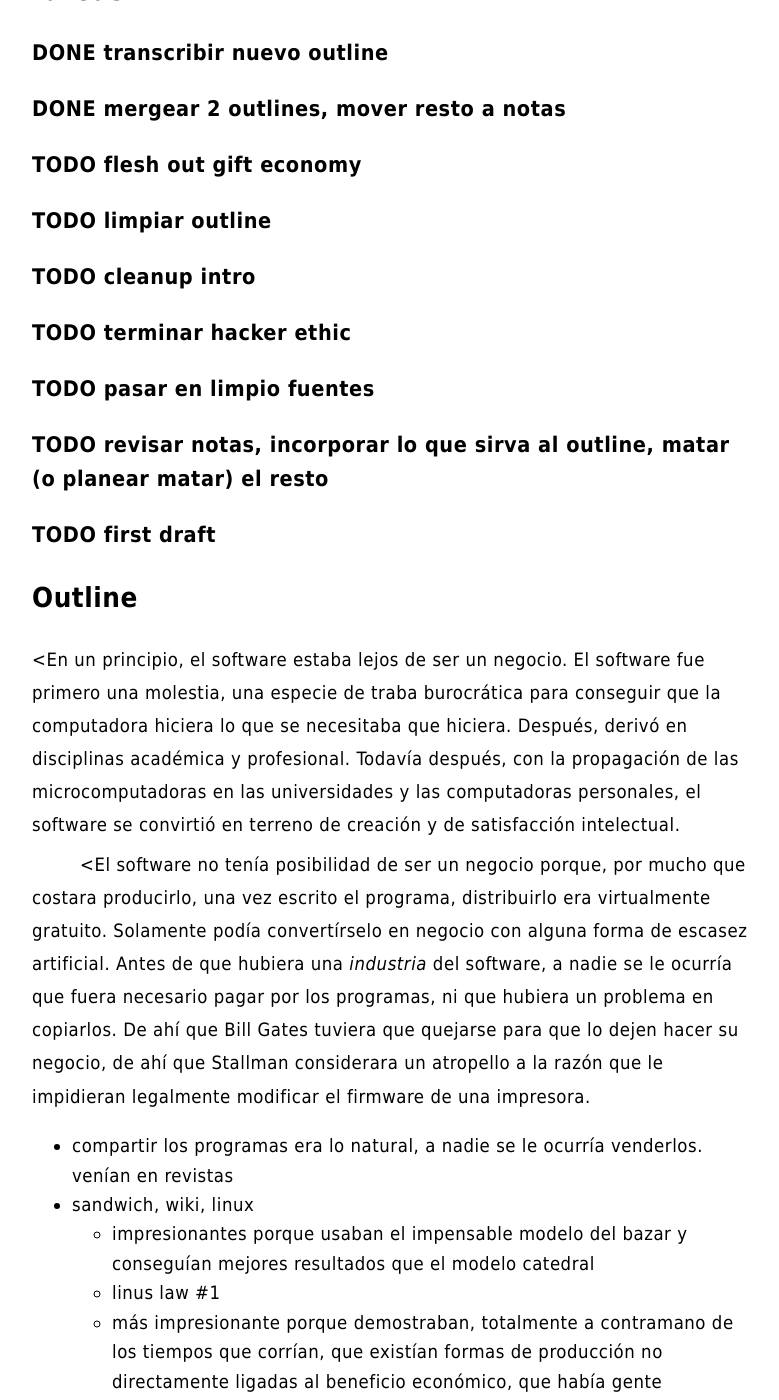
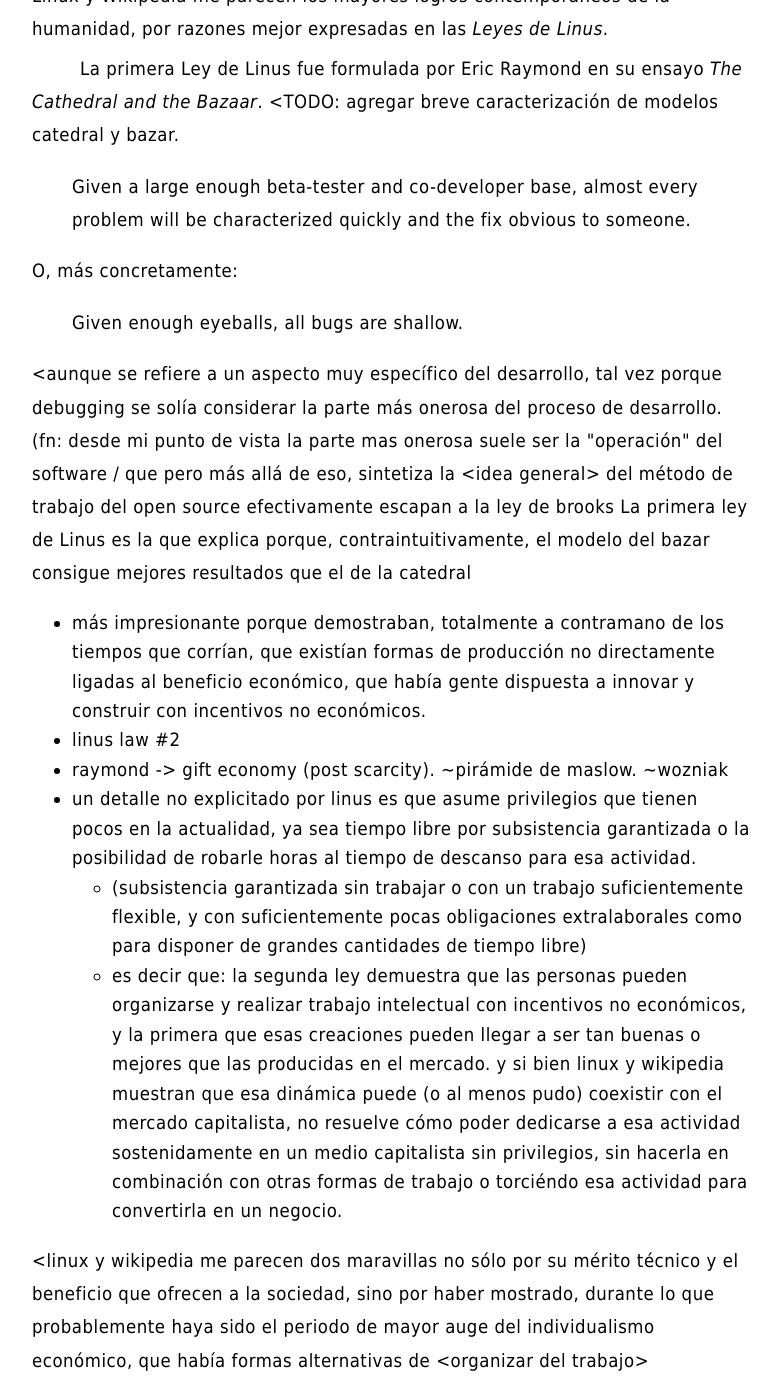
Before and after one commit to facundoolano/olano.dev, a Jekyll site: the page built from _posts/2023-11-05-derivas-del-bazar.html, in a window 1280 px wide and 1400 px high, scrolled down 273 px. Shown: the whole window, without its empty margins (248-1027 px from the left). Built offline with Jekyll 4.4.1, drawn with Linux system fonts in a browser that asks for light colours; some of the changed text lies outside the part shown.

Commit message:
some content updates

```diff
--- a/_posts/2023-11-05-derivas-del-bazar.html
+++ b/_posts/2023-11-05-derivas-del-bazar.html
@@ -6,69 +6,68 @@
 ---
 
 
-<div id="outline-container-orga5fef9a" class="outline-2">
-<h2 id="orga5fef9a">tareas</h2>
-<div class="outline-text-2" id="text-orga5fef9a">
-</div>
-<div id="outline-container-orgd7b394b" class="outline-3">
-<h3 id="orgd7b394b"><span class="done DONE">DONE</span> transcribir nuevo outline</h3>
-<div class="outline-text-3" id="text-orgd7b394b">
-</div>
-</div>
-<div id="outline-container-org437df9f" class="outline-3">
-<h3 id="org437df9f"><span class="done DONE">DONE</span> mergear 2 outlines, mover resto a notas</h3>
-</div>
-<div id="outline-container-org9110ea9" class="outline-3">
-<h3 id="org9110ea9"><span class="todo TODO">TODO</span> flesh out gift economy</h3>
-</div>
-<div id="outline-container-org670b6de" class="outline-3">
-<h3 id="org670b6de"><span class="todo TODO">TODO</span> limpiar outline</h3>
-</div>
-<div id="outline-container-org45a380d" class="outline-3">
-<h3 id="org45a380d"><span class="todo TODO">TODO</span> cleanup intro</h3>
-</div>
-<div id="outline-container-orgf053703" class="outline-3">
-<h3 id="orgf053703"><span class="todo TODO">TODO</span> terminar hacker ethic</h3>
-</div>
-<div id="outline-container-org7582b33" class="outline-3">
-<h3 id="org7582b33"><span class="todo TODO">TODO</span> pasar en limpio fuentes</h3>
-</div>
-<div id="outline-container-org7cd8ae6" class="outline-3">
-<h3 id="org7cd8ae6"><span class="todo TODO">TODO</span> revisar notas, incorporar lo que sirva al outline, matar (o planear matar) el resto</h3>
-</div>
-<div id="outline-container-org736d242" class="outline-3">
-<h3 id="org736d242"><span class="todo TODO">TODO</span> first draft</h3>
-</div>
-</div>
-
-<div id="outline-container-org734e9f6" class="outline-2">
-<h2 id="org734e9f6">Outline</h2>
-<div class="outline-text-2" id="text-org734e9f6">
 <p>
-&lt;En un principio, el software estaba lejos de ser un negocio. El software fue primero una molestia, una especie de traba burocrática para conseguir que la computadora hiciera lo que se necesitaba que hiciera. Después, derivó en disciplinas académica y profesional. Todavía después, con la propagación de las microcomputadoras en las universidades y las computadoras personales, el software se convirtió en terreno de creación y de satisfacción intelectual.
+Si pudiera salvar dos cosas del incendio de la internet, serían Linux y Wikipedia. Linux y Wikipedia me parecen los mayores logros contemporáneos de la humanidad, por razones mejor expresadas en las <i>Leyes de Linus</i>.
 </p>
 
 <p>
-&lt;El software no tenía posibilidad de ser un negocio porque, por mucho que costara producirlo, una vez escrito el programa, distribuirlo era virtualmente gratuito. Solamente podía convertírselo en negocio con alguna forma de escasez artificial. Antes de que hubiera una <i>industria</i> del software, a nadie se le ocurría que fuera necesario pagar por los programas, ni que hubiera un problema en copiarlos. De ahí que Bill Gates tuviera que quejarse para que lo dejen hacer su negocio, de ahí que Stallman considerara un atropello a la razón que le impidieran legalmente modificar el firmware de una impresora.
+La primera Ley de Linus fue formulada por Eric Raymond en su ensayo <i>The Cathedral and the Bazaar</i>.
+&lt;TODO: agregar breve caracterización de modelos catedral y bazar.
+</p>
+
+
+<blockquote>
+<p>
+Given a large enough beta-tester and co-developer base, almost every problem will be characterized quickly and the fix obvious to someone.
+</p>
+</blockquote>
+
+<p>
+O, más concretamente:
+</p>
+
+<blockquote>
+<p>
+Given enough eyeballs, all bugs are shallow.
+</p>
+</blockquote>
+
+<p>
+&lt;aunque se refiere a un aspecto muy específico del desarrollo,
+tal vez porque debugging se solía considerar la parte más onerosa del proceso de desarrollo. (fn: desde mi punto de vista la parte mas onerosa suele ser la "operación" del software / que
+pero más allá de eso, sintetiza la &lt;idea general&gt; del método de trabajo del open source
+efectivamente escapan a la ley de brooks
+La primera ley de Linus es la que explica porque, contraintuitivamente, el modelo del bazar consigue mejores resultados que el de la catedral
 </p>
 
 <ul class="org-ul">
-<li>compartir los programas era lo natural, a nadie se le ocurría venderlos. venían en revistas</li>
-
-<li>sandwich, wiki, linux
-<ul class="org-ul">
-<li>impresionantes porque usaban el impensable modelo del bazar y conseguían mejores resultados que el modelo catedral</li>
-<li>linus law #1</li>
 <li>más impresionante porque demostraban, totalmente a contramano de los tiempos que corrían, que existían formas de producción no directamente ligadas al beneficio económico, que había gente dispuesta a innovar y construir con incentivos no económicos.</li>
 <li>linus law #2</li>
-<li>footnote: pekka himanen + raymond -&gt; gift culture (post scarcity). ~pirámide de maslow</li>
-<li>footnote: un detalle no explicitado por linus es que asume privilegios que tienen pocos en la actualidad, ya sea tiempo libre por subsistencia garantizada o la posibilidad de robarle horas al tiempo de descanso para esa actividad</li>
+<li>raymond -&gt; gift economy (post scarcity). ~pirámide de maslow. ~wozniak</li>
+<li>un detalle no explicitado por linus es que asume privilegios que tienen pocos en la actualidad, ya sea tiempo libre por subsistencia garantizada o la posibilidad de robarle horas al tiempo de descanso para esa actividad.
+<ul class="org-ul">
+<li>(subsistencia garantizada sin trabajar o con un trabajo suficientemente flexible, y con suficientemente pocas obligaciones extralaborales como para disponer de grandes cantidades de tiempo libre)</li>
+<li>es decir que: la segunda ley demuestra que las personas pueden organizarse y realizar trabajo intelectual con incentivos no económicos, y la primera que esas creaciones pueden llegar a ser tan buenas o mejores que las producidas en el mercado. y si bien linux y wikipedia muestran que esa dinámica puede (o al menos pudo) coexistir con el mercado capitalista, no resuelve cómo poder dedicarse a esa actividad sostenidamente en un medio capitalista sin privilegios, sin hacerla en combinación con otras formas de trabajo o torciéndo esa actividad para convertirla en un negocio.</li>
+</ul></li>
+</ul>
+
+<p>
+&lt;linux y wikipedia me parecen dos maravillas no sólo por su mérito técnico y el beneficio que ofrecen a la sociedad, sino por haber mostrado, durante lo que probablemente haya sido el periodo de mayor auge del individualismo económico, que había formas alternativas de &lt;organizar del trabajo&gt;
+</p>
+
+<div class="org-center">
+<p>
+&lowast; &lowast; &lowast;
+</p>
+</div>
+
+<ul class="org-ul">
 <li>a tal punto funcionaba el modelo que wiki y linux virtuamente destruyeron el negocio de los sistemas operativos y las enciclopedias respectivamente.
 <ul class="org-ul">
 <li>para el final de la década, encarta y windows server eran cosa del pasado</li>
 </ul></li>
-</ul></li>
-
+</ul>
+<ul class="org-ul">
 <li>la superioridad &lt;moral y estética&gt; de linux y wikipedia parecían ser los precursores de un nuevo paradigma de producción intelectual, un paradigma que parecía contradecir los valores de la época, el dominio absoluto del mercado. Acaso permitían imaginarse &lt;un futuro post-capitalista&gt; de la mano de la masificación de internet.
 <ul class="org-ul">
 <li>avancemos 20 años hasta el presente y preguntémonos qué fue del bazar. ¿son la producción comunitaria y la inteligencia colectiva la norma del trabajo intelectual?</li>
@@ -83,15 +82,25 @@
 <li>(leitmotiv): aunque los mecanismos y los incentivos de los usuarios sean parecidos, cuando el trabajo comunitario es cooptado por empresas privadas&#x2014;cuando se lo traslada del &lt;gift economy&gt; a la economía de mercado capitalista&#x2014; el trabajo voluntario se convierte de hecho en trabajo no remunerado.</li>
 <li>varoufakis va más lejos y propone que en la actualidad las relaciones capitalistas pasaron a un segundo plano y que el sistema moderno es una especie de feudalismo tecnológico, todos los usuarios de software de una u otra manera somos "siervos" que pagamos rentas a los dueños de la nube. de eso se tratan las redes sociales en las que pagaos con nuestra atención, los servicios de contenidos que pagamos con suscripciones, el ecommerce y las appstores en los que las plataformas monopólicas recogen un porcentaje de todas las transacciones que en ellas se realizan</li>
 </ul></li>
+</ul>
 
+<div class="org-center">
+<p>
+&lowast; &lowast; &lowast;
+</p>
+</div>
+
+<ul class="org-ul">
 <li>eso en lo que respecta a la producción de contenido. ¿qué hay del software? a priori parece que el software abierto (y/o libre) se comió el mundo, que está más vigente que nunca
 <ul class="org-ul">
 <li>pero si uno estudia quién hace el trabajo y quién se beneficia de él,</li>
 <li>&lt;y si evalúa cómo se verificaron las proyecciones que hacía la comunidad open source en el auge post-linux hacia fines de los 90</li>
+<li>daría la impresión de que Linux, en tanto proyecto de desarrollo colaborativo, fue menos un punto de partida que la culminación de la cultura Hacker de las décadas anteriores</li>
 <li>resulta evidente que el software libre y abierto atraviesa una crisis de identidad y de sostenibilidad</li>
 <li>los principales beneficiarios del open source son las big tech que montan sus productos alrededor del software "regalado" (en una absoluta desproporción con la financiación que hagan de su desarrollo y el software que las propias corporaciones provean a la facultad &#x2013;strategic openness&#x2014;)</li>
 <li>que a su vez tienen los recursos para esquivar las zonas grises legales reimplementando las partes que no pueden usar directamente</li>
 <li>la cantidad promedio de mantenedores de un proyecto open source es 1. la producción de software open source pasó de ser un motivo de entretenimiento a una forma de autopromoción, una presión externa de crear un portfolio público con el que volverse más competitivo en el mercado laboral. (ya no hay bazaares, ahora hay kiosquitos).</li>
+<li>como ahora hay personas y empresa que <i>dependen</i> de software open source para sus proyectos, para sus trabajos o sus negocios, es fácil que los mantenedores asuman inconscientemente un sentido de obligación a satisfacer las necesidades de los usuarios o, en el peor de los casos, que los usuarios perciban que tienen derecho a exigirla.</li>
 <li>el éxito técnico y de público de un proyecto open source está tan disociado de su sostenibilidad y de la remuneración a sus mantenedores que de hecho productos &lt;neurálgicos&gt; como openssl sobrevive precariamente por un par de trabajadores voluntarios</li>
 <li>quienes pretenden vivir del software libre que producen, aún si este muestra ser útil y necesario, lo tienen que hacer eligiendo la inseguridad económica, la precariedad laboral, y hasta recurriendo a la caridad</li>
 <li>quienes pretenden montar un negocio, vender servicios o montar empresas alrededor de un producto oss, tienen que someterse a reglas de competencia capitalista en las que llevan las de perder con las corporaciones que están mejor aceitadas para proveer servicios convenientes y que no tienen ataduras a una comunidad o una forma específica de relación con sus usuarios</li>
@@ -108,7 +117,7 @@
 <li>es curioso que la filosofía más "lavada"del open source, que de hecho no se proponía una instancia ideológica, un activismo rupturista, terminó presentando de hecho una mayor oposición al mercado por su ubicuidad y por ofrecer resultados de mejor calidad que las alternativas privadas.</li>
 </ul></li>
 
-<li>desde mi punto de vista, el problema de fondo es que tanto el software libre como el open source planteaban formas de producción y subsitencia alternativas al mercado capitalista (lo que pekka y raymond llaman gift economy).
+<li>desde mi punto de vista, el problema de fondo es que tanto el software libre como el open source planteaban formas de producción y subsitencia alternativas al mercado capitalista (raymond y otros (?) llaman gift economy).
 <ul class="org-ul">
 <li>(esto no necesariamente implica que sean proyectos explícitamente anti capitalistas sino que obedecen a incentivos diferentes).</li>
 <li>y como suele ser el caso con todo lo no-capitalista en un medio capitalista, el sistema tiende a absorberlo o extinguirlo</li>
@@ -128,23 +137,27 @@
 <li>similar a como los artistas tienen que someter su obra a la escasez artificial, antes de las discográficas o editoras ahora de las plataformas de distribución y streaming. o convencer a suficiente gente de ejercer el mecenazgo (crear un sistema de incentivos sociales como había sido la gift economy para el desarrollo oss)</li>
 </ul></li>
 </ul></li>
+</ul>
 
-<li><p>
+<p>
 ¿Qué opciones le quedan a los creadores de software libre o abierto? Es decir, ¿cuáles son las posibles derivas del bazar?
 </p>
 <ol class="org-ol">
 <li>aceptar las reglas del mercado capitalista. tratar de que les paguen por hacer, en alguna medida, lo que les gusta bajo sus propias reglas. Esto implica no ser dogmáticos en cuanto a las libertades del código, ajustarse a lo que pida el público o lo que le puedan convencer de que compre.</li>
-<li>tratar de preservar la lógica de la economía de regalo en el contexto del capitalismo. continuar produciendo por la satisfacción misma de la producción o por el prestigio que permite obtener.
-a. exponiéndose a que otros se beneficien del trabajo gratuito, como pasa con OSS.
-b. protegiendo el trabajo con recursos legales, al riesgo de que pierda audiencia y el autor pierda acceso a aquel prestigio. Este sería el caso del software libre</li>
+<li><p>
+tratar de preservar la lógica de la economía de regalo en el contexto del capitalismo. continuar produciendo por la satisfacción misma de la producción o por el prestigio que permite obtener.
+</p>
+
+<ol class="org-ol">
+<li>exponiéndose a que otros se beneficien del trabajo gratuito, como pasa con OSS.</li>
+<li>protegiendo el trabajo con recursos legales, al riesgo de que pierda audiencia y el autor pierda acceso a aquel prestigio. Este sería el caso del software libre</li>
 </ol>
+
 <p>
 En ambos casos, al existir embebido en la lógica capitalista, perpetúa el status quo: solo podrán permitirse la actividad creativa los que dispongan de tiempo libre y tengan sus necesidades básicas garantizadas
-</p>
-<ol class="org-ol">
+</p></li>
 <li>tratar de cambiar el status quo por otro más justo, en el que quien contribuya software útil para la sociedad y especialmente software que pueda ser explotado económicamene, reciba suficiente rédito para subsistir y continuar ejerciendo esa actividad. desde luego que esto implica adentrarse en el terreno del idealismo y del activismo, de la política, en fin, en proporciones mucho más ambiciosas de lo que lo había hecho el movimiento del software libre. Implica involucrarse en un problema que excede (y precede) a la producción de software, el mismo que tienen la producción artística y científica, un problema no técnico sino socioeconómico que, como tal, no puede ser resuelto "endogámicamene", encerrados en el mundo del software, con trucos legales.</li>
-</ol></li>
-</ul>
+</ol>
 
 <p>
 Un método de producción de software, por sí mismo, no puede cambiar la realidad. En el mejor de los casos puede constituirse, como el conocimiento colectivo de Wikipedia y el desarrollo colaborativo de Linux, en ejemplo, en un núcleo más de resistencia que necesitará de otros para representar una verdadera amenaza al statu quo.
@@ -153,8 +166,6 @@
 <p>
 Pero ya entrados en cambiar la realidad socieconómica, es interesante volver al ejemplo de las artes y las ciencias y al mundo que nos dejaba entrever el primer auge del Open Source. Porque el mundo ideal, no sería aquel en que los usos y las costumbres hayan cambiado para incentivar el mecenazgo o la remuneración de la producción de software. Ni tampoco uno en que los gobiernos lo subsidiaran o existieran mecanismos legales para obligar a las corporaciones a retribuirlo. El mundo ideal, aquel que maximizara no solo la innovación sino la gratificación de los individuos y las comunidades, aquel en el que florecerían dos, tres, muchos Linux y Wikipedias, es uno en el que las necesidades básicas estén garantizadas para todo el mundo, incondicionalmente. Para que cualquiera pueda entregarse no al trabajo que otros consideren útil o necesario, el que más venda, el que exija un comité o el que alguien esté dispuesto a financiar, sino al trabajo que a cada uno le plazca. &lt;falta punch&gt;
 </p>
-</div>
-</div>
 
 <div id="outline-container-org3f78c5c" class="outline-2">
 <h2 id="org3f78c5c">fuentes</h2>
@@ -196,13 +207,63 @@
 <div id="outline-container-org8ac3ade" class="outline-3">
 <h3 id="org8ac3ade">los caminos de la libertad</h3>
 </div>
+
+<div id="outline-container-org9c61d80" class="outline-3">
+<h3 id="org9c61d80">? <a href="https://increment.com/open-source/the-rise-of-few-maintainer-projects/">https://increment.com/open-source/the-rise-of-few-maintainer-projects/</a></h3>
+</div>
 </div>
 
+<div id="outline-container-orga5fef9a" class="outline-2">
+<h2 id="orga5fef9a">tareas</h2>
+<div class="outline-text-2" id="text-orga5fef9a">
+</div>
+<div id="outline-container-orgd7b394b" class="outline-3">
+<h3 id="orgd7b394b"><span class="done DONE">DONE</span> transcribir nuevo outline</h3>
+<div class="outline-text-3" id="text-orgd7b394b">
+</div>
+</div>
+<div id="outline-container-org437df9f" class="outline-3">
+<h3 id="org437df9f"><span class="done DONE">DONE</span> mergear 2 outlines, mover resto a notas</h3>
+</div>
+<div id="outline-container-org9110ea9" class="outline-3">
+<h3 id="org9110ea9"><span class="todo TODO">TODO</span> flesh out gift economy</h3>
+</div>
+<div id="outline-container-org670b6de" class="outline-3">
+<h3 id="org670b6de"><span class="todo TODO">TODO</span> limpiar outline</h3>
+</div>
+<div id="outline-container-org45a380d" class="outline-3">
+<h3 id="org45a380d"><span class="todo TODO">TODO</span> cleanup intro</h3>
+</div>
+<div id="outline-container-orgf053703" class="outline-3">
+<h3 id="orgf053703"><span class="done DONE">DONE</span> terminar hacker ethic</h3>
+<div class="outline-text-3" id="text-orgf053703">
+</div>
+</div>
+<div id="outline-container-org7582b33" class="outline-3">
+<h3 id="org7582b33"><span class="todo TODO">TODO</span> pasar en limpio fuentes</h3>
+</div>
+<div id="outline-container-org7cd8ae6" class="outline-3">
+<h3 id="org7cd8ae6"><span class="todo TODO">TODO</span> revisar notas, incorporar lo que sirva al outline, matar (o planear matar) el resto</h3>
+</div>
+<div id="outline-container-org736d242" class="outline-3">
+<h3 id="org736d242"><span class="todo TODO">TODO</span> first draft</h3>
+</div>
+</div>
 
 <div id="outline-container-org5c053c6" class="outline-2">
 <h2 id="org5c053c6">Notas sueltas</h2>
 <div class="outline-text-2" id="text-org5c053c6">
+<p>
+&lt;En un principio, el software estaba lejos de ser un negocio. El software fue primero una molestia, una especie de traba burocrática para conseguir que la computadora hiciera lo que se necesitaba que hiciera. Después, derivó en disciplinas académica y profesional. Todavía después, con la propagación de las microcomputadoras en las universidades y las computadoras personales, el software se convirtió en terreno de creación y de satisfacción intelectual.
+</p>
+
+<p>
+&lt;El software no tenía posibilidad de ser un negocio porque, por mucho que costara producirlo, una vez escrito el programa, distribuirlo era virtualmente gratuito. Solamente podía convertírselo en negocio con alguna forma de escasez artificial. Antes de que hubiera una <i>industria</i> del software, a nadie se le ocurría que fuera necesario pagar por los programas, ni que hubiera un problema en copiarlos. De ahí que Bill Gates tuviera que quejarse para que lo dejen hacer su negocio, de ahí que Stallman considerara un atropello a la razón que le impidieran legalmente modificar el firmware de una impresora.
+</p>
+
 <ul class="org-ul">
+<li>compartir los programas era lo natural, a nadie se le ocurría venderlos. venían en revistas</li>
+
 <li>no aplica solo a los hackers: es lo mismo que investigador conicet, que docente fiuba, que la carrera artística. que la academia y la ciencia en general (himanen) (footnote?)
 <ul class="org-ul">
 <li>también lo podemos pensar como un eslabón más de la evolución anti mercado de computación e internet</li>
```
Also changed, not shown: org/_posts/2023-11-05-derivas-del-bazar.org (+67 -24 lines).
